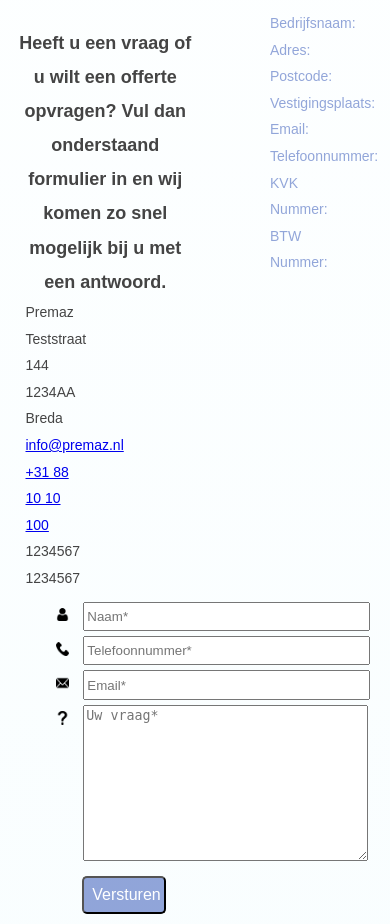
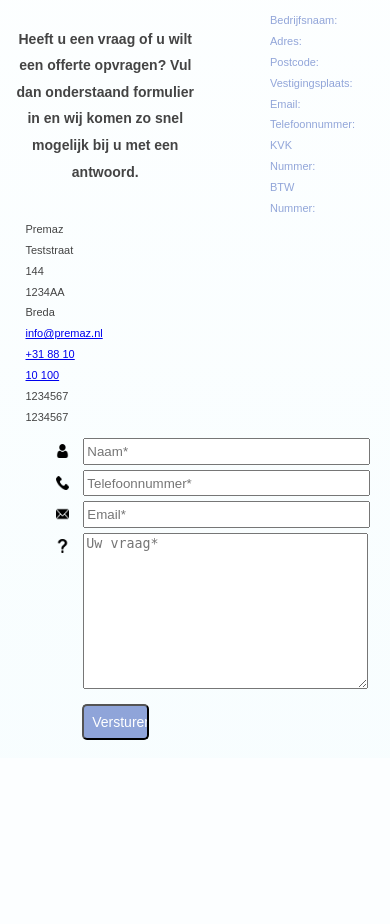
Before and after one commit to leonvsc/Premaz, a PHP site: page /contact.html in a window 390 px wide; the page is wider, and only the part inside the window is pictured. Shown: the part 96-1020 px from the top of that part. After the commit the page ends 836 px from the top of that part, so only its background shows below. Run offline with PHP 8.4, Linux system fonts and the light colour scheme.

Commit message:
Made the page responsive with media queries

```diff
--- a/css/contact.css
+++ b/css/contact.css
@@ -72,3 +72,36 @@
 .flex {
     display: flex;
 }
+
+@media screen and (max-width: 1200px) {
+    .submitButton {
+        font-size: 1.4rem;
+        width: 40%;
+    }
+}
+
+@media screen and (max-width: 992px) {
+    .map {
+        display: none;
+    }
+
+    .contact {
+        font-size: 1.1rem;
+    }
+
+    .contactInfo {
+        font-size: 1.1rem;
+    }
+
+    .contactDescription {
+        font-size: 1.4rem;
+    }
+
+    .contactForm li {
+        font-size: 1.1rem;
+    }
+
+    .submitButton {
+        width: 20%;
+    }
+}
```
